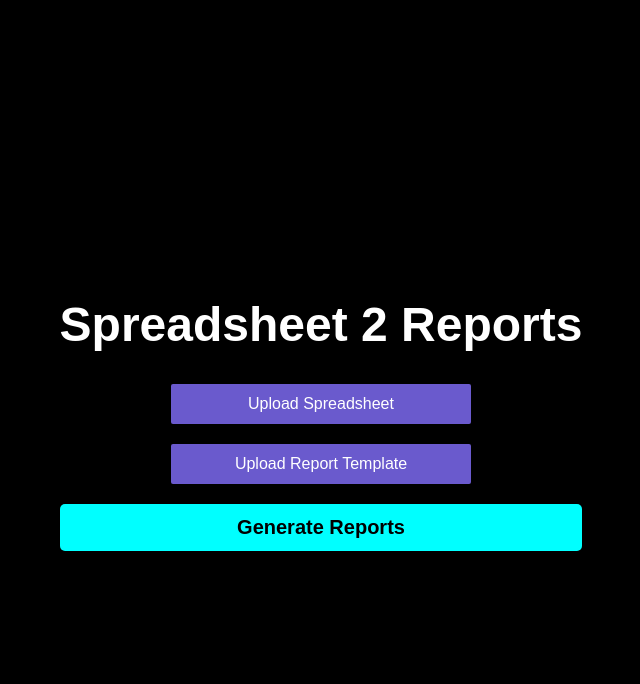
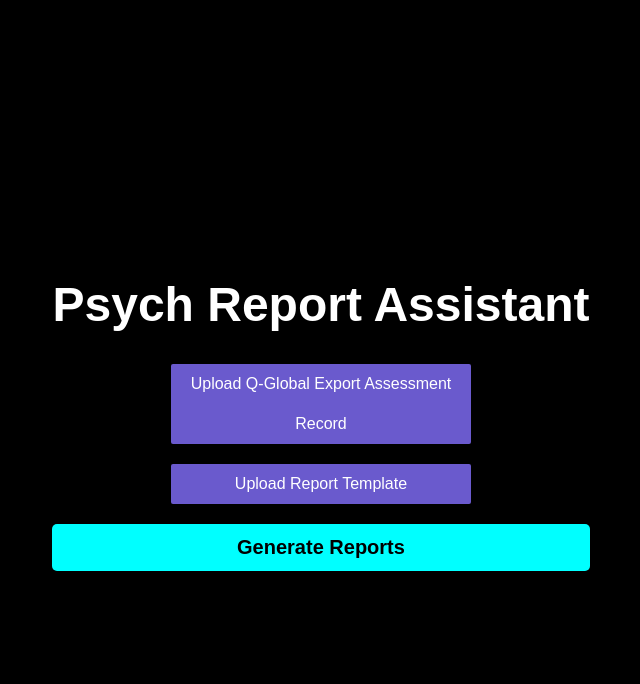
Before and after one commit to QuenWade44/ClickInvoice, a Flask app: page / in a window 1280 px wide. Shown: the top 684 px of the page, without its empty margins (327-967 px from the left). Run offline with Flask 3, Linux system fonts and the light colour scheme.

Commit message:
Update index.html

```diff
--- a/templates/index.html
+++ b/templates/index.html
@@ -17,7 +17,7 @@
             });
         }
     </script>
-    <title>Spreadsheet 2 Reports</title>
+    <title>Psych Report Assistant</title>
     <style>
         body {
             display: flex;
@@ -101,10 +101,10 @@
 </head>
 <body>
     <div class="container mt-5">
-        <h1>Spreadsheet 2 Reports</h1>
+        <h1>Psych Report Assistant</h1>
         <form method="POST" action="{{ url_for('generate') }}" enctype="multipart/form-data">
             <div class="upload-section">
-                <label for="data_file" class="upload-labels">Upload Spreadsheet</label>
+                <label for="data_file" class="upload-labels">Upload Q-Global Export Assessment Record</label>
                 <input type="file" class="form-control" id="data_file" name="data_file" accept=".csv,.xlsx" required onchange="showSuccessMessage('data_file')">
                 <div id="data_file-success-message" class="alert">Spreadsheet uploaded successfully!</div>
             </div>
```
